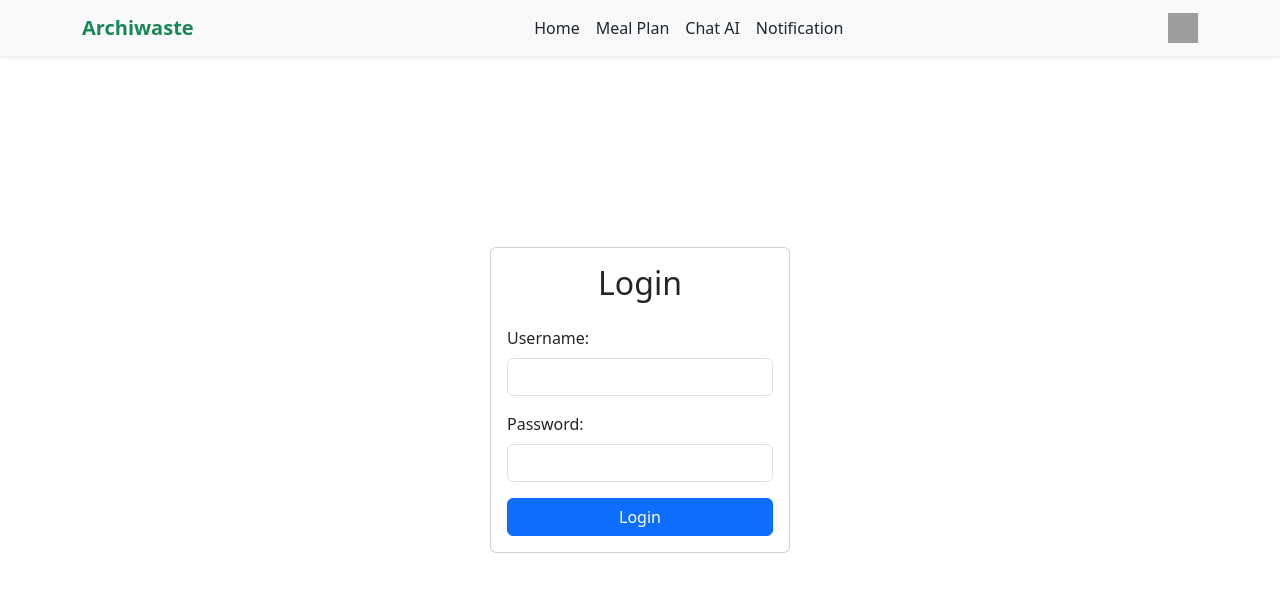
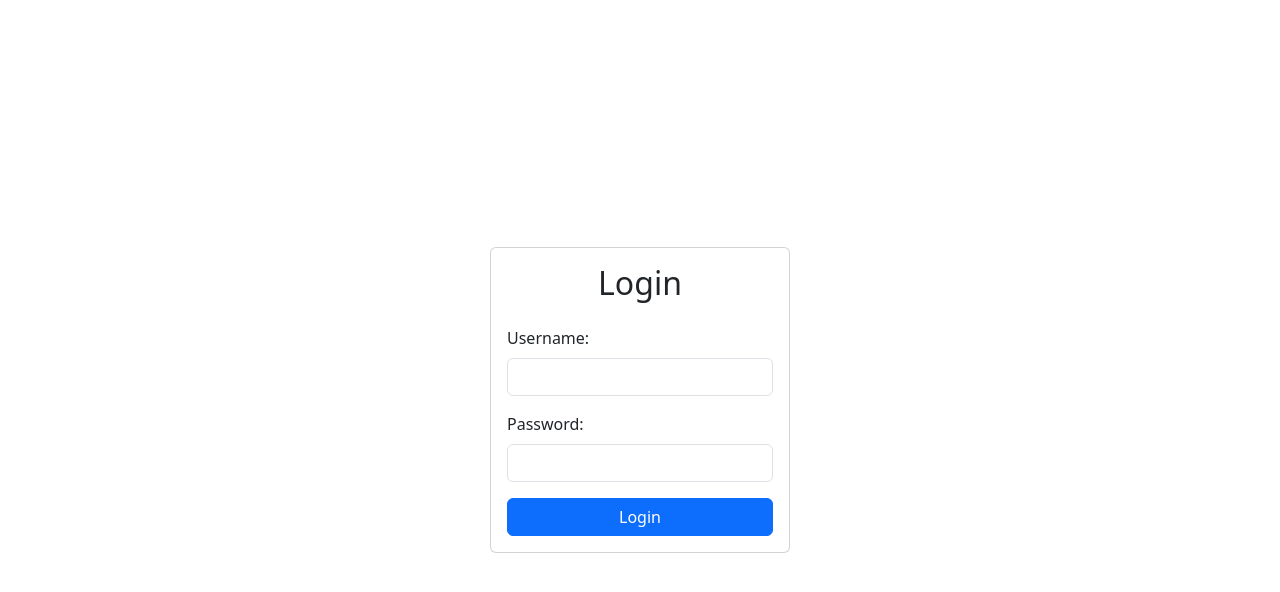
Before and after one commit to haikrisna/miniproject_react_krisna-kukuh-wijaya, a React (Vite) app in the folder myproject/: page /login in a window 1280 px wide. Shown: the top 592 px of the page. Built offline with nearby package versions, Linux system fonts and the light colour scheme; sample sign-in values are in the browser's storage; grey boxes are pictures that could not be loaded.

Commit message:
minor change

```diff
--- a/myproject/package.json
+++ b/myproject/package.json
@@ -13,6 +13,7 @@
     "@google/generative-ai": "^0.21.0",
     "axios": "^1.7.7",
     "bootstrap": "^5.3.3",
+    "lucide-react": "^0.469.0",
     "react": "^18.3.1",
     "react-dom": "^18.3.1",
     "react-markdown": "^9.0.1",
--- a/myproject/src/App.jsx
+++ b/myproject/src/App.jsx
@@ -36,7 +36,9 @@ function App() {
 
   return (
     <Router>
-      <NavbarComponent isLoggedIn={isLoggedIn} handleLogout={handleLogout} />
+      {location.pathname !== "/login" && (
+        <NavbarComponent isLoggedIn={isLoggedIn} handleLogout={handleLogout} />
+      )}
       <Routes>
         {/* Halaman Login */}
         <Route
@@ -46,7 +48,6 @@ function App() {
 
         {/* Halaman LandingPage (Home) */}
         <Route path="/" element={<LandingPage isLoggedIn={isLoggedIn} />} />
-
 
         {/* Halaman yang memerlukan login */}
         <Route
@@ -75,7 +76,10 @@ function App() {
         />
 
         {/* Redirect untuk rute yang tidak ditemukan */}
-        <Route path="*" element={<Navigate to={isLoggedIn ? "/" : "/login"} />} />
+        <Route
+          path="*"
+          element={<Navigate to={isLoggedIn ? "/" : "/login"} />}
+        />
       </Routes>
     </Router>
   );
--- a/myproject/src/LandingPage/HeroSection.jsx
+++ b/myproject/src/LandingPage/HeroSection.jsx
@@ -7,8 +7,10 @@ import image3 from "./assets/image3.png";
 import zerowaste from "./assets/zerowaste.png";
 import foodwaste from "./assets/food-waste.jpg";
 import aboutimage from "./assets/about_us.png";
+import { useNavigate } from "react-router-dom";
 
 export default function HeroSection() {
+  const navigate = useNavigate();
   return (
     <div>
       {/* Hero Section */}
@@ -27,7 +29,10 @@ export default function HeroSection() {
                 Bantu kurangi sampah makanan bersama. Setiap langkah kecil
                 memiliki dampak besar untuk masa depan.
               </p>
-              <a href="#" className="btn btn-success btn-lg">
+              <a
+                className="btn btn-success btn-lg"
+                onClick={() => navigate("/login")}
+              >
                 Get Started
               </a>
             </div>
--- a/myproject/src/component/NavbarComponent.jsx
+++ b/myproject/src/component/NavbarComponent.jsx
@@ -1,5 +1,6 @@
 import React from "react";
 import { useNavigate } from "react-router-dom";
+import logoprofile from "../assets/heroimage.png";
 
 export default function NavbarComponent({ isLoggedIn, handleLogout }) {
   const navigate = useNavigate();
@@ -69,13 +70,14 @@ export default function NavbarComponent({ isLoggedIn, handleLogout }) {
             {isLoggedIn ? (
               <div className="d-flex align-items-center">
                 <img
-                  src="https://www.svgrepo.com/show/157818/profile.svg"
+                  src={logoprofile}
                   alt="Profile"
                   width="30"
                   height="30"
                   style={{ cursor: "pointer" }}
                   onClick={handleLogout}
                   title="Click to Logout"
+                  className=" rounded-circle"
                 />
               </div>
             ) : (
```
Also changed, not shown: myproject/src/assets/heroimage.png (added), 1 other file (tests, documents, lock files or other folders).
